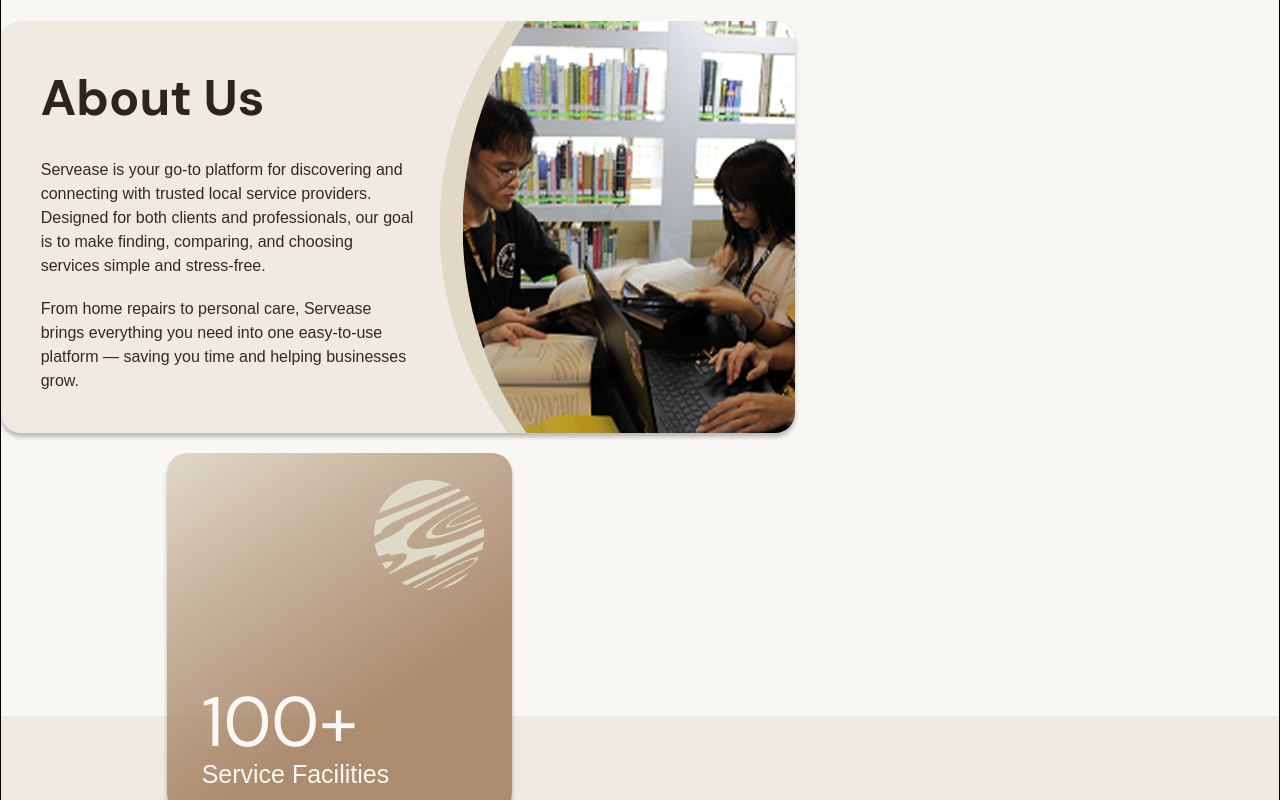
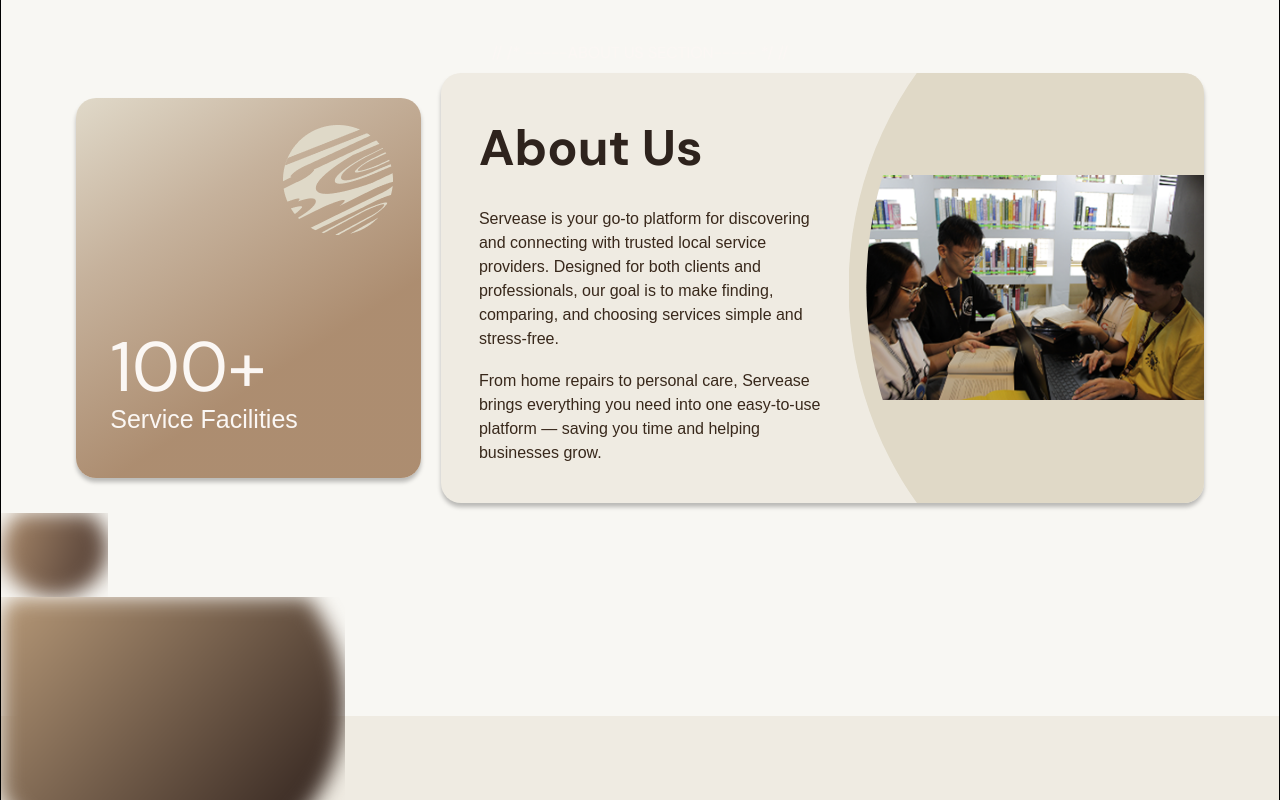
Before and after one commit to nsfw-syntaxia/servease, a Next.js app in the folder ServEase/: page / in a window 1280 px wide. Shown: the part 800-1600 px from the top of the page. Built offline with nearby package versions, Linux system fonts and the light colour scheme; a web font is replaced by a local one.

Commit message:
style(landing page): format and style About Us Section - Macatual

```diff
--- a/ServEase/src/app/components/LandingPage.js
+++ b/ServEase/src/app/components/LandingPage.js
@@ -4,6 +4,7 @@ import styles from "../styles/LandingPage.module.css";
 const LandingPage = () => {
   return (
     <div className={styles.landingPage}>
+      // /* -----NAVIGATION BAR----- */ //
       <div className={styles.navigation}>
         <div className={styles.navigationlogo}>
           <Image
@@ -32,7 +33,7 @@ const LandingPage = () => {
           <div className={styles.star} />
         </div>
       </div>
-
+      // /* -----HERO IMAGE----- */ //
       <div className={styles.heroImage}>
         <div className={styles.divinheroImage}>
           <b className={styles.bridgingClientsAndContainer}>
@@ -51,7 +52,20 @@ const LandingPage = () => {
           </div>
         </div>
       </div>
-
+      // /* -----ABOUT US SECTION----- */ //
+      <div className={styles.aboutUsSection}>
+        <div className={styles.servChild}>
+          <Image
+            className={styles.subtractIcon}
+            width={110}
+            height={110}
+            sizes="100vw"
+            alt=""
+            src="/Subtract.png"
+          />
+          <div className={styles.servChild1}>100+</div>
+          <div className={styles.serviceFacilities}>Service Facilities</div>
+        </div>
         <div className={styles.aboutusbox}>
           <div className={styles.aboutUsChild}>
             <b className={styles.aboutUs1}>
@@ -60,10 +74,10 @@ const LandingPage = () => {
               </span>
             </b>
             <div className={styles.serveaseIsYour}>
-            Servease is your go-to platform for discovering and connecting with
-            trusted local service providers. Designed for both clients and
-            professionals, our goal is to make finding, comparing, and choosing
-            services simple and stress-free.
+              Servease is your go-to platform for discovering and connecting
+              with trusted local service providers. Designed for both clients
+              and professionals, our goal is to make finding, comparing, and
+              choosing services simple and stress-free.
             </div>
             <div className={styles.fromHomeRepairs}>
               From home repairs to personal care, Servease brings everything you
@@ -77,20 +91,7 @@ const LandingPage = () => {
             <div className={styles.intersectIcon10}></div>
           </div>
         </div>
-
-      <div className={styles.servChild}>
-        <Image
-          className={styles.subtractIcon}
-          width={110}
-          height={110}
-          sizes="100vw"
-          alt=""
-          src="/Subtract.png"
-        />
-        <div className={styles.servChild1}>100+</div>
-        <div className={styles.serviceFacilities}>Service Facilities</div>
       </div>
-
       <div className={styles.smartscheduling} />
       <div className={styles.whyChooseServeaseContainer}>
         <span className={styles.whyChooseServ}>
@@ -345,7 +346,6 @@ const LandingPage = () => {
       <div className={styles.makeConfidentDecisions}>
         Make confident decisions with all the information at your fingertips.
       </div>
-
       <div className={styles.register}>
         <div className={styles.background}>
           <div className={styles.heading2}>
@@ -394,7 +394,6 @@ const LandingPage = () => {
           <div className={styles.electricCar2svgFill} />
         </div>
       </div>
-
       <Image
         className={styles.serveaseLogoAlbumCover1}
         width={145}
--- a/ServEase/src/app/styles/LandingPage.module.css
+++ b/ServEase/src/app/styles/LandingPage.module.css
@@ -134,11 +134,30 @@
   font-family: var(--font-dm-sans);
   margin-top: 5%;
 }
+.aboutUsSection {
+  display: flex;
+  flex-flow: row wrap;
+  align-items: center;
+  justify-content: space-around;
+  margin-right: 20%;
+  margin-left: 20%;
+  margin: 0 auto;
+  max-width: 1154px;
+  gap: 20px;
+  padding: 0 1%;
+}
+.servChild,
+.aboutusbox {
+  flex: 1 1 400px;
+  min-width: 300px;
+  margin: 10px 0;
+}
 .servChild {
   position: relative;
   border-radius: var(--br-20);
-  width: 345px;
-  height: 360px;
+  max-width: 345px;
+  min-width: 300px;
+  height: 380px;
   background: #e0d9c9;
   background: linear-gradient(
     147deg,
@@ -146,13 +165,10 @@
     rgba(177, 149, 120, 71%) 31%,
     rgba(166, 132, 101, 92%) 67%
   );
-  z-index: 100;
   box-shadow: 0px 4px 4px rgba(0, 0, 0, 0.25);
   text-align: left;
   font-size: 25px;
   font-family: var(--font-benne);
-  margin: 20px;
-  margin-left: 13%;
 }
 .subtractIcon {
   position: absolute;
@@ -179,17 +195,22 @@
   position: relative;
   box-shadow: 0px 4px 4px rgba(0, 0, 0, 0.25);
   max-width: 794.3px;
+  min-width: 300px;
   height: auto;
   text-align: left;
   font-family: var(--font-benne);
   border-radius: var(--br-20);
   background-color: var(--color-linen);
   display: flex;
+  flex-direction: row;
+  gap: 20px;
 }
 .aboutUsChild {
   margin-left: 5%;
   margin-bottom: 5%;
   margin-top: 5%;
+  min-width: 100px;
+  flex: 1;
 }
 .aboutUsTxtContainer {
   width: 100%;
@@ -232,12 +253,13 @@
   height: auto;
   margin: 0 auto;
   margin-right: 0%;
+  flex-shrink: 0;
 }
 .intersectIcon9 {
   position: absolute;
   top: 0;
   left: 0;
-  width: 355.7px;
+  width: 100%;
   height: 100%;
   border-radius: var(--br-20);
   clip-path: ellipse(100% 85% at 100% 50%);
@@ -248,14 +270,12 @@
   position: absolute;
   top: 0;
   right: 0;
-  width: 332.7px;
+  width: 95%;
   height: 100%;
-  margin: 0 auto;
-  margin-right: 0%;
   border-radius: var(--br-20);
   clip-path: ellipse(100% 85% at 100% 50%);
   background-image: url("/AboutusPic.png");
-  background-size: cover;
+  background-size: contain;
   background-repeat: no-repeat;
   background-position: center;
   z-index: 2;
```
Lines whose indentation alone changed are shown as unchanged.
